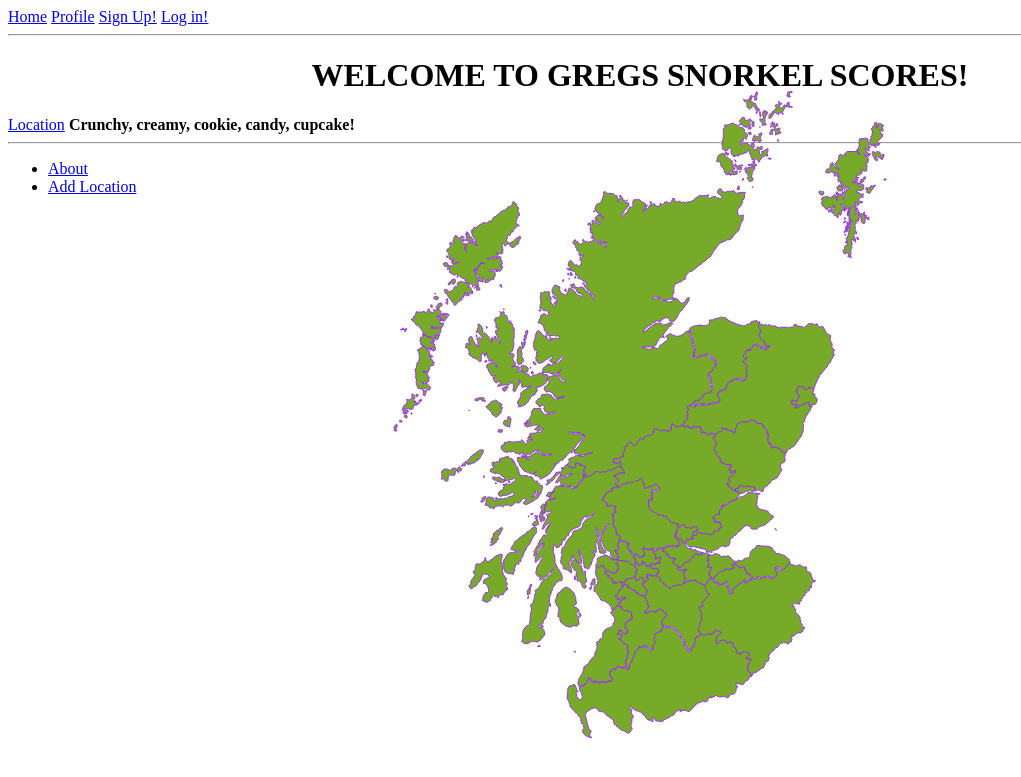
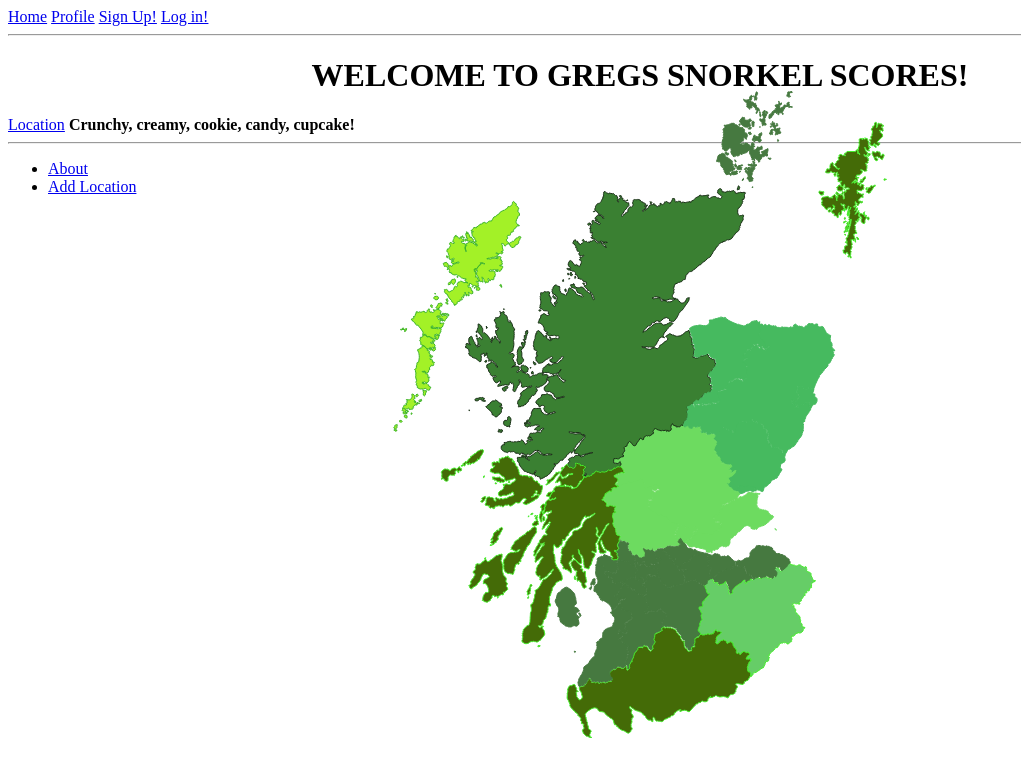
Before and after one commit to GregorJUofG/snorkel, a Django app: page / in a window 1280 px wide. Shown: the top 777 px of the page, without its empty margins (0-1021 px from the left). Run offline with Django 3.2, Linux system fonts and the light colour scheme.

Commit message:
grouped pieces

```diff
--- a/static/mapStyle.css
+++ b/static/mapStyle.css
@@ -1,5 +1,5 @@
 .heading {
-    text-decoration-color: red;
+    text-decoration-color: aqua;
     text-align: center
 }
 
@@ -10,41 +10,75 @@
     transform: translate(-50%, -50%);
 }
 
+.area20,
+.area23,
+.area25,
+.area8 {
+    fill: #46ba5f;
+    stroke: #46ba5f;
+}
+
+.area10 {
+    fill: #46ba5f;
+    stroke: #46ba5f;
+
+}
+
+.area19 {
+    fill: #3a8032;
+    stroke: #1a2f17;
+
+}
+
+.area9,
+.area6 {
+    fill: #6ddb60;
+    stroke: #6ddb60;
+
+}
+
+.area24,
+.area15 {
+    fill: #6ddb60;
+    stroke: #6ddb60;
+}
 
 .area1,
+.area7,
 .area2,
 .area3,
 .area4,
 .area5,
-.area6,
-.area7,
-.area8,
-.area9,
-.area10,
-.area11,
-.area12,
+.area16,
 .area13,
 .area14,
-.area15,
-.area16,
-.area17,
 .area18,
-.area19,
-.area20,
 .area21,
+.area12,
+.area11,
+.area27,
+.area29,
+.area26,
+.area31 {
+    fill: #467940;
+    stroke: #467940;
+}
+
+.area17 {
+    fill: #66cd67;
+    stroke: #47ee2d;
+}
+
 .area22,
-.area23,
-.area24,
-.area25,
-.area26,
-.area27,
 .area28,
-.area29,
-.area30,
-.area31,
+.area30 {
+    fill: #446b07;
+    stroke: #47ee2d;
+}
+
 .area32 {
-    fill: #78aa29;
-    stroke: #9a2dee;
+    fill: #a3f127;
+    stroke: #3cb32a;
 }
 
 .area1:hover,
@@ -79,5 +113,5 @@
 .area30:hover,
 .area31:hover,
 .area32:hover {
-    fill: #e826c1;
+    fill: #e82626;
 }
```
Also changed, not shown: 3 other files.
